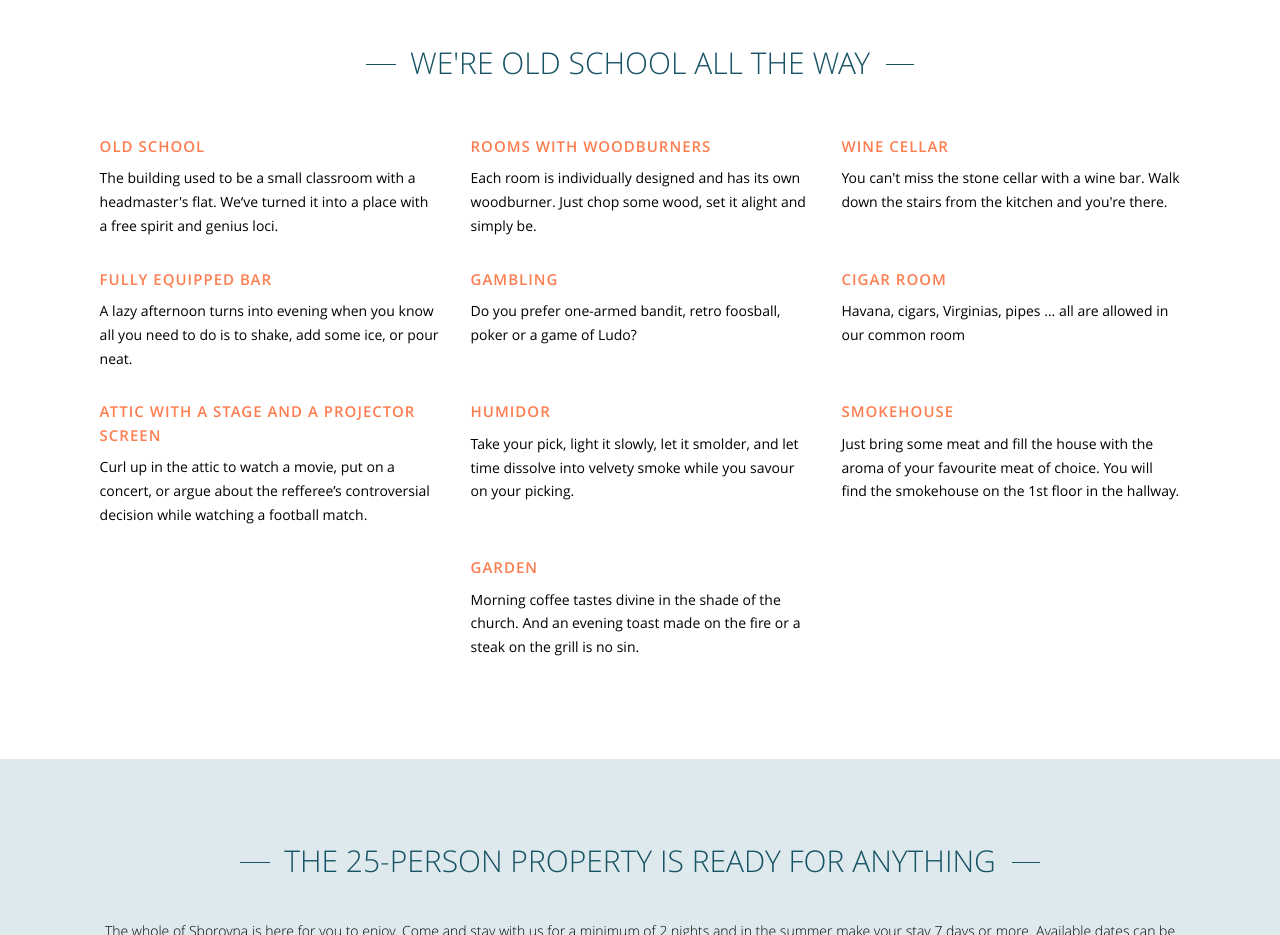
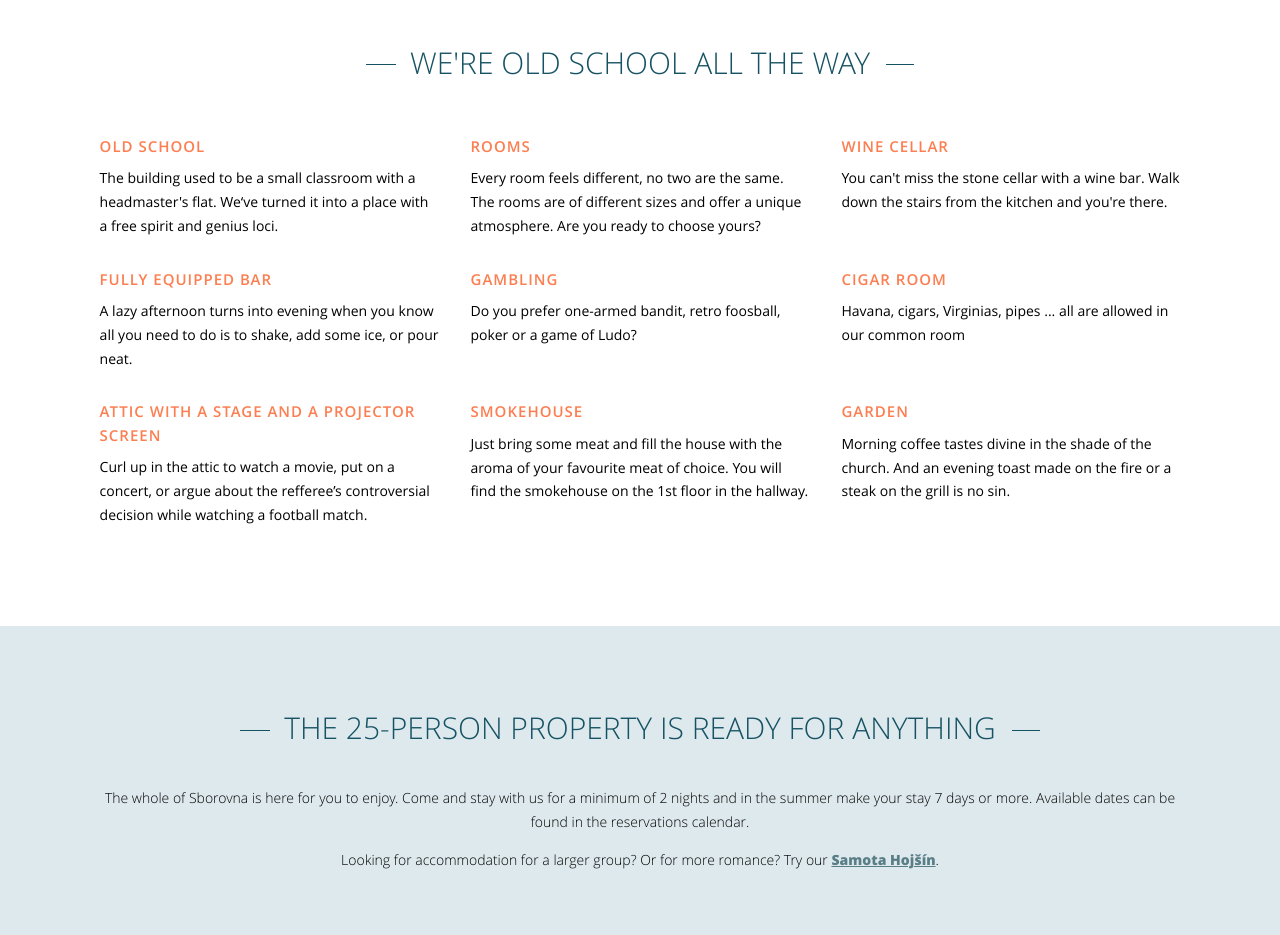
Before and after one commit to luksv10/zbraslavice-web, a website: page en.html in a window 1280 px wide. Shown: the part 2260-3195 px from the top of the page. Drawn offline with Linux system fonts and the light colour scheme.

Commit message:
Update en.html
EN Odstranění textu o kamnech v pokojích a odstranění bloku humidor.

```diff
--- a/en.html
+++ b/en.html
@@ -309,9 +309,8 @@ height="0" width="0" style="display:none;visibility:hidden"></iframe></noscript>
                             place with a free spirit and genius loci.</p>
                     </div>
                     <div class="col-md-4 boxes__box">
-                        <h3>Rooms with woodburners</h3>
-                        <p>Each room is individually designed and has its own woodburner. Just chop some wood, set it
-                            alight and simply be.</p>
+                        <h3>Rooms</h3>
+                        <p>Every room feels different, no two are the same. The rooms are of different sizes and offer a unique atmosphere. Are you ready to choose yours?</p>
                     </div>
                     <div class="col-md-4 boxes__box">
                         <h3>Wine cellar</h3>
@@ -337,16 +336,11 @@ height="0" width="0" style="display:none;visibility:hidden"></iframe></noscript>
                             controversial decision while watching a football match.</p>
                     </div>
                     <div class="col-md-4 boxes__box">
-                        <h3>Humidor</h3>
-                        <p>Take your pick, light it slowly, let it smolder, and let time dissolve into velvety smoke
-                            while you savour on your picking.</p>
-                    </div>
-                    <div class="col-md-4 boxes__box">
                         <h3>Smokehouse</h3>
                         <p>Just bring some meat and fill the house with the aroma of your favourite meat of choice. You
                             will find the smokehouse on the 1st floor in the hallway.</p>
                     </div>
-                    <div class="col-center col-md-4 boxes__box">
+                    <div class="col-md-4 boxes__box">
                         <h3>Garden</h3>
                         <p>Morning coffee tastes divine in the shade of the church. And an evening toast made on the
                             fire or a steak on the grill is no sin.</p>
```
